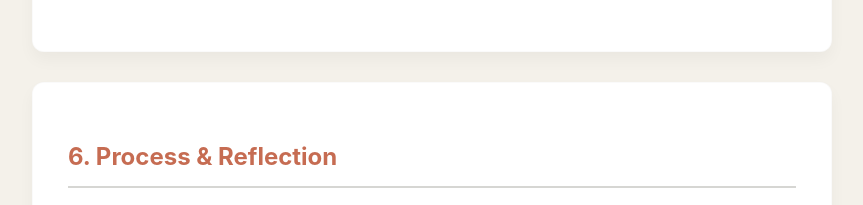
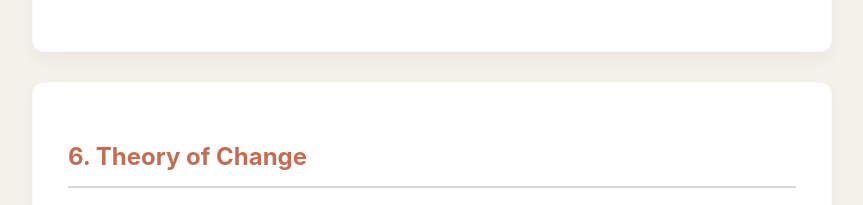
Before and after one commit to y-fan0220253/Final-assessment, a plain HTML site: page index.html in a window 1280 px wide. Shown: the part 7180-7385 px from the top of the page, without its empty margins (208-1071 px from the left). Drawn offline with Linux system fonts and the light colour scheme.

Commit message:
Update index.html

```diff
--- a/index.html
+++ b/index.html
@@ -235,7 +235,7 @@
     </div>
 
     <div class="panel">
-        <h2>6. Process & Reflection</h2>
+        <h2>6. Theory of Change</h2>
 
         <table>
             <tr>
```
